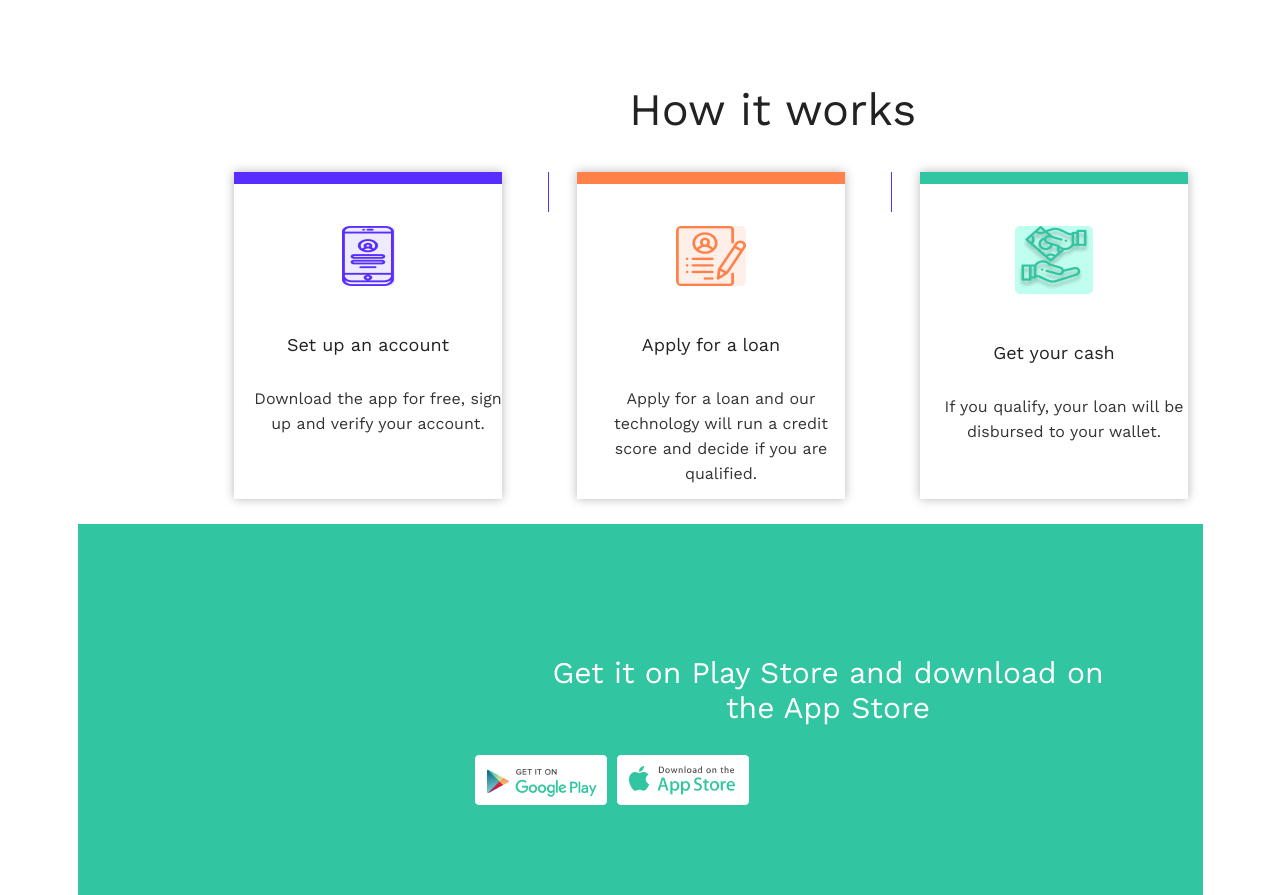
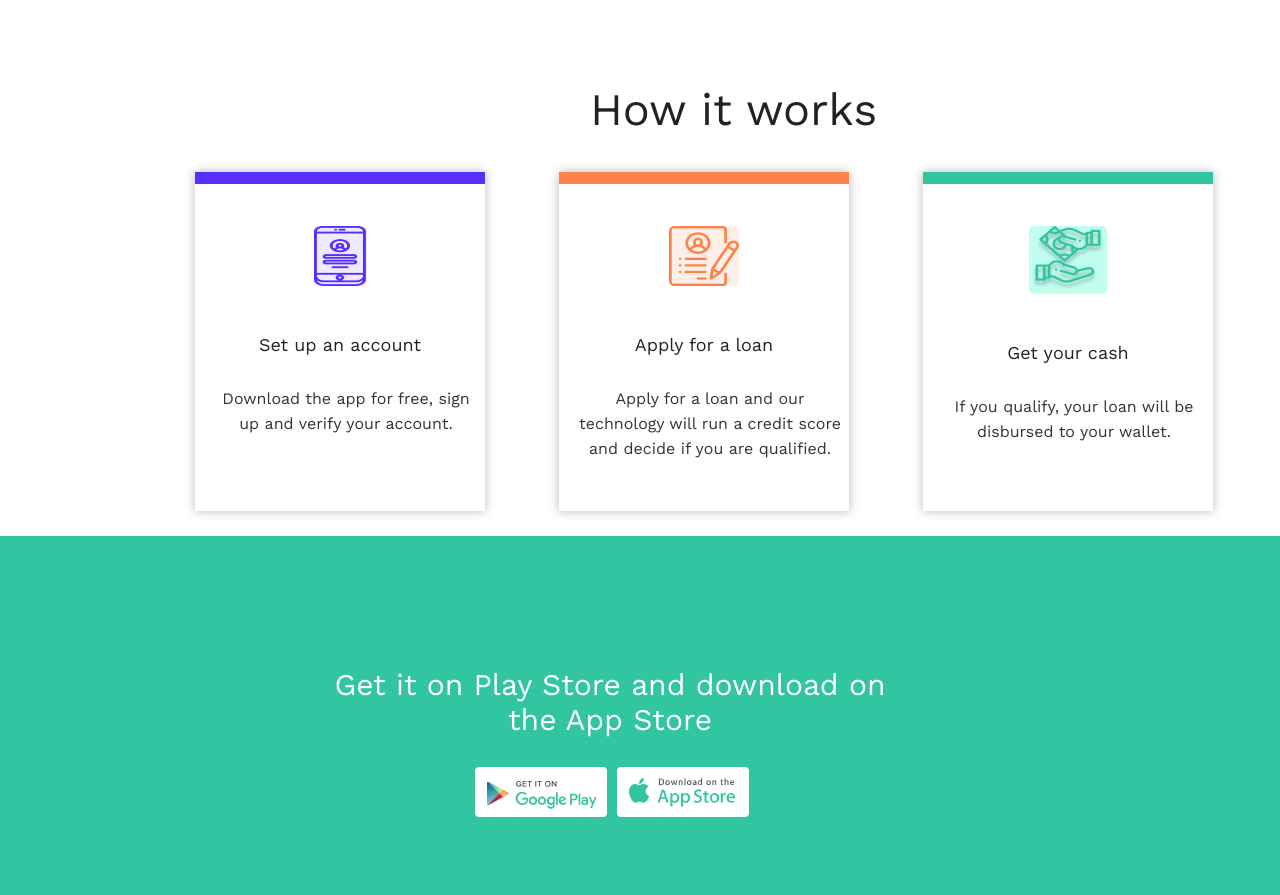
Before and after one commit to adhamjon04/irorun, a plain HTML site: page index.html in a window 1280 px wide. Shown: the part 1297-2192 px from the top of the page. Drawn offline with Linux system fonts and the light colour scheme.

Commit message:
finished commit to

```diff
--- a/css/styles.css
+++ b/css/styles.css
@@ -142,7 +142,7 @@ img {
   color: #222;
   position: fixed;
   z-index: 5;
-  left: -45px;
+  left: -49px;
   display: inline-block;
   padding: 8px 26px;
   background-color:  #39CDCC;
@@ -213,7 +213,7 @@ img {
   margin-bottom: 65px;
 }
 .works__container{
-  margin-left: 194px;
+  margin-left: 95px;
   align-items: center;
   justify-content: space-between;
 
@@ -238,8 +238,8 @@ img {
   text-align: center;
 }
 .works__account{
-  width: 288px;
-  height: 327px;
+  width: 303px;
+  height: 339px;
   box-shadow: 0px 0px 10px #B7B7B7;
   margin-right: 92px;
 }
@@ -269,7 +269,7 @@ img {
 
 }
 .works__text{
-  width: 248px;
+  width: 270px;
   height: 25px;
   margin-left: 20px;
   margin-top: 31px;
@@ -279,6 +279,7 @@ img {
   line-height: 25px;
   text-align: center;
   color: #333333;
+  padding-right: 8px;
 
 }
 .button{
@@ -313,7 +314,7 @@ img {
 .get__title{
   width: 555px;
   height: 35px;
-  margin-left: 443px;
+  margin-left: 225px;
   padding-top: 131px;
   padding-bottom: 75px;
   font-family: "Work Sans";
--- a/index.html
+++ b/index.html
@@ -93,6 +93,7 @@
     </section>
     <section class="Works">
       <div class="works__container">
+        <div class="container">
           <h2 class="works__top-title" >
             How it works
           </h2>
@@ -150,6 +151,7 @@
               </p>
             </li>
           </ul>
+        </div>
 
       </div>
 
@@ -157,7 +159,8 @@
     </section>
 
     <section class="Get">
-      <div class=" container get__container">
+      <div class="get__container">
+        <div class="container">
           <h2 class="get__title">
             Get it on Play Store and download on
                 the App Store
@@ -169,6 +172,8 @@
            <a href="https://www.App Store.com/">
               <img src="img/Frame (5).png" alt="App Store">
             </a>
+          </div>
+
         </div>
 
 
```
Lines whose indentation alone changed are shown as unchanged.
